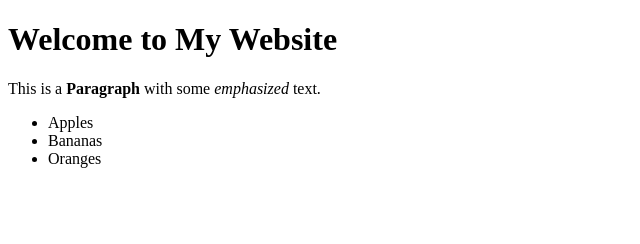
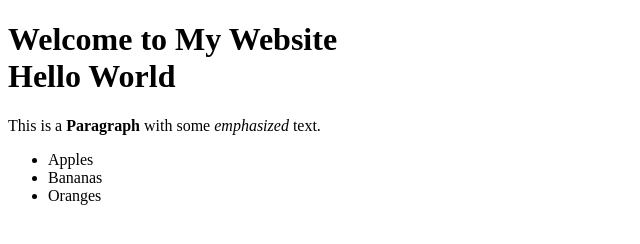
Before and after one commit to WilliamChoong-42/Test, a plain HTML site: page index.html in a window 1280 px wide. Shown: the whole page, without its empty margins (0-640 px from the left). Drawn offline with Linux system fonts and the light colour scheme.

Commit message:
Fix header structure in index.html

```diff
--- a/index.html
+++ b/index.html
@@ -6,7 +6,8 @@
 <title>My First Page</title>
 </head>
 <body>
-  <h1>Welcome to My Website</h1>
+  <h1>Welcome to My Website</br>
+  <strong>Hello World</strong></h1>
   <p>This is a <strong>Paragraph</strong> with some <em>emphasized</em> text.</p>
   <ul>
     <li>Apples</li>
```
